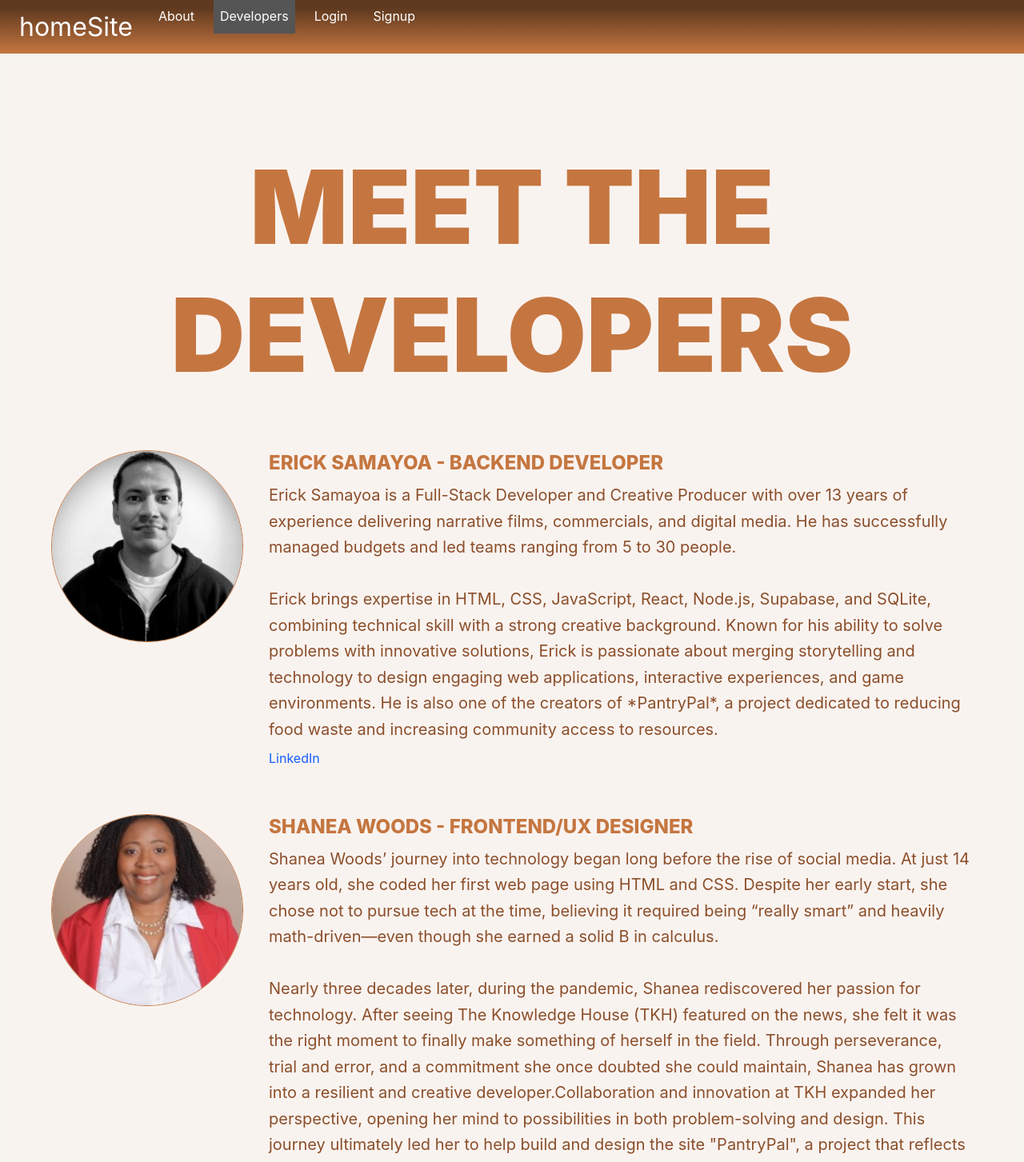
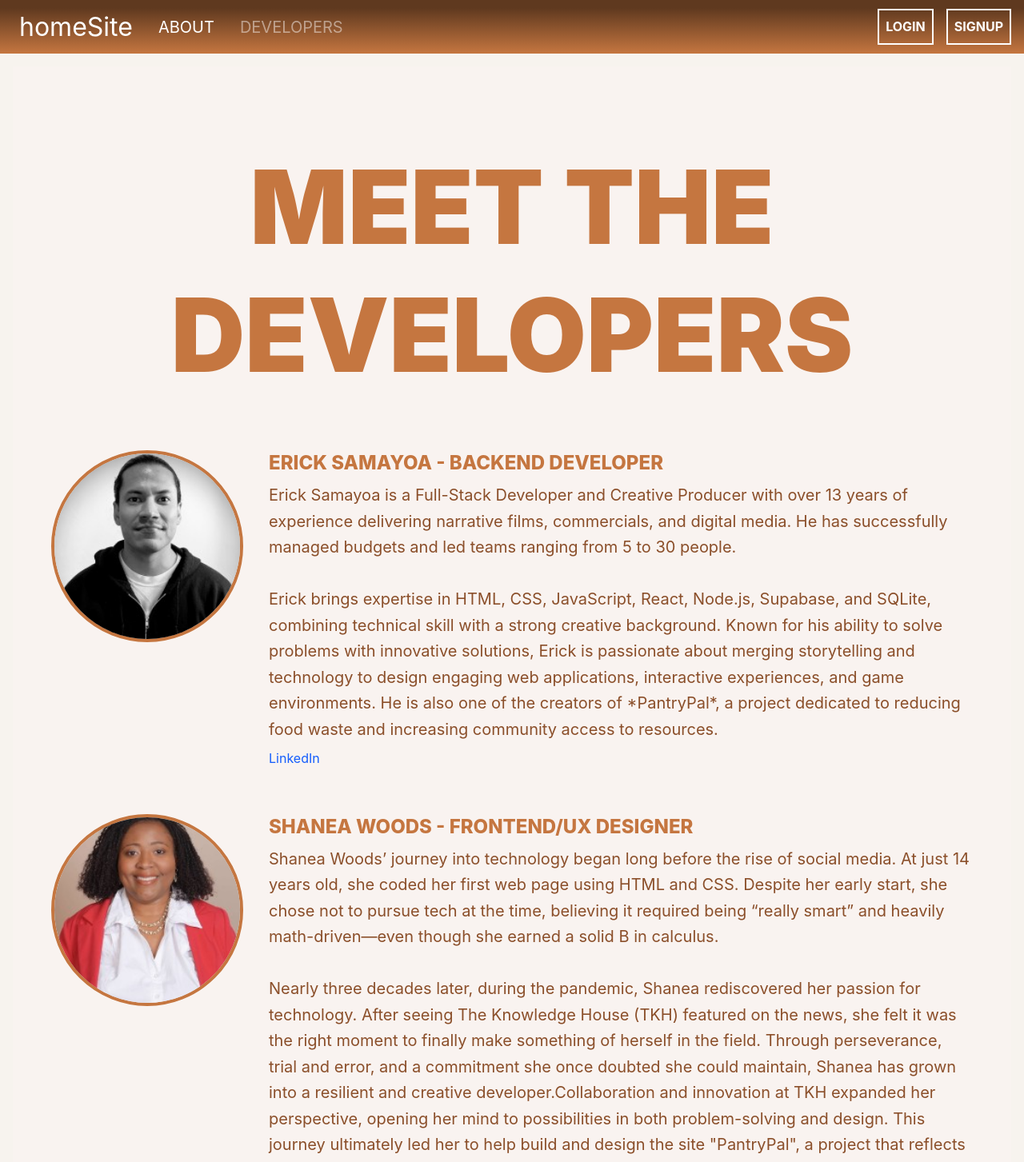
Before and after one commit to iTeamAtTkh/ProjectKickoff, a React (Vite) app in the folder Frontend/: page /developers in a window 1280 px wide. Shown: the top 1453 px of the page at 80% size. Built offline with nearby package versions, Linux system fonts and the light colour scheme.

Commit message:
Thickend the border on Dev Page style the navbar similar to the figma HIFI and change the nav  active on CSS

```diff
--- a/Frontend/src/components/navBar.jsx
+++ b/Frontend/src/components/navBar.jsx
@@ -5,15 +5,39 @@ import "./styles.css";
 const Navbar = () => {
   return (
     <>
-    <nav className='nav'>
-    <ul>
-      <li className='site-title'><NavLink to="/">homeSite</NavLink></li>
-      <li><NavLink to="/aboutUs">About</NavLink></li>
-      <li><NavLink to="/developers">Developers</NavLink></li>
-      <li><NavLink to="/login">Login</NavLink></li>
-      <li><NavLink to="/signup">Signup</NavLink></li>
+    <nav className="nav nav px-8 py-4">
+<div className="flex justify-between items-center w-full max-w-8xl mx-auto">
+    {/* Left side links */}
+    <ul className="flex items-center gap-6">
+      <li className="site-title">
+        <NavLink to="/">homeSite</NavLink>
+      </li>
+      <li className='text-xl uppercase'><NavLink to="/aboutUs">About</NavLink></li>
+      <li className='text-xl uppercase'><NavLink to="/developers">Developers</NavLink></li>
     </ul>
-  </nav>
+
+    {/* Right side login/signup */}
+    <ul className="flex items-center gap-4">
+    <li>
+      <NavLink
+        to="/login"
+        className="px-4 py-2 border-2 border-white font-bold uppercase hover:bg-white hover:text-[#C57640] transition"
+      >
+        Login
+      </NavLink>
+    </li>
+    <li>
+      <NavLink
+        to="/signup"
+        className="px-4 py-2 border-2 border-white font-bold uppercase hover:bg-white hover:text-[#C57640] transition"
+      >
+        Signup
+      </NavLink>
+    </li>
+  </ul>
+  </div>
+</nav>
+
     </>
   );
 };
--- a/Frontend/src/components/styles.css
+++ b/Frontend/src/components/styles.css
@@ -1,7 +1,7 @@
 
 .nav{
-  background: #5F391F;
- background: linear-gradient(180deg, rgba(95, 57, 31, 1) 15%, rgba(197, 118, 64, 1) 100%);
+    background: #5F391F;
+    background: linear-gradient(180deg, rgba(95, 57, 31, 1) 15%, rgba(197, 118, 64, 1) 100%);
     color: white;
     display: flex;
     justify-content: space-between;
@@ -9,12 +9,15 @@
     gap: 2rem;
     padding: 0 1rem;
     width:100%;
+    height: inherit;
+
 
 }
 .site-title {
     font-size: 2rem;
 }
 .nav ul{
+
     padding: 0;
     margin:0;
     list-style: none;
@@ -29,8 +32,9 @@
     display: block;
 }
 .nav a:hover{
-    background-color: #777;
+    color:#C57640;
 }
 .nav a.active{
-    background-color: #555;
+    color: #F9F3F0;
+    opacity: 50%;
 }
--- a/Frontend/src/pages/developers.jsx
+++ b/Frontend/src/pages/developers.jsx
@@ -14,8 +14,8 @@ const Developers = () => {
         {/* Dev 1 */}
         <div className="flex flex-col md:flex-row items-start gap-8">
           <img
-            className="w-60 h-60 rounded-full object-cover border border-#C57640"
-            src="../../public/Erick.jpeg"
+            className="w-60 h-60 rounded-full object-cover border-4 border-#C57640"
+            src="/Erick.jpeg"
             alt="Erick Samayoa portrait"
           />
           <div>
@@ -27,15 +27,15 @@ const Developers = () => {
               Known for his ability to solve problems with innovative solutions, Erick is passionate about merging storytelling and technology to design engaging web applications, interactive experiences, and game environments.
               He is also one of the creators of *PantryPal*, a project dedicated to reducing food waste and increasing community access to resources.
 </p>
-            <a href="url" className="mt-2 inline-block text-blue-600 hover:underline">LinkedIn</a>
+            <a href="https://www.linkedin.com/in/erick-samayoa-9b82a5b6/" className="mt-2 inline-block text-blue-600 hover:underline">LinkedIn</a>
           </div>
         </div>
 
         {/* Dev 2 */}
         <div className="flex flex-col md:flex-row items-start gap-8">
           <img
-            className="w-60 h-60 rounded-full object-cover border border-#C57640"
-            src="../../public/nexClose.jpeg"
+            className="w-60 h-60 rounded-full object-cover border-4 border-#C57640"
+            src="/nexClose.jpeg"
             alt="Shanea Woods portrait"
           />
           <div>
@@ -49,15 +49,15 @@ const Developers = () => {
               doubted she could maintain, Shanea has grown into a resilient and creative developer.Collaboration and innovation at TKH expanded her
               perspective, opening her mind to possibilities in both problem-solving and design. This journey ultimately led her to help build and
               design the site "PantryPal", a project that reflects her drive to merge technology with meaningful community impact.</p>
-            <a href="url" className="mt-2 inline-block text-blue-600 hover:underline">LinkedIn</a>
+            <a href="https://www.linkedin.com/in/shanea-woods-a525b225a/" className="mt-2 inline-block text-blue-600 hover:underline">LinkedIn</a>
           </div>
         </div>
 
         {/* Dev 3 */}
         <div className="flex flex-col md:flex-row items-start gap-8">
           <img
-            className="w-60 h-60 rounded-full object-cover border b-#C57640"
-            src="../../public/Emse.jpeg"
+            className="w-60 h-60 rounded-full object-cover border-4 b-#C57640"
+            src="/Emse.jpeg"
             alt="Esmeralda Quezada portrait"
           />
           <div>
```
